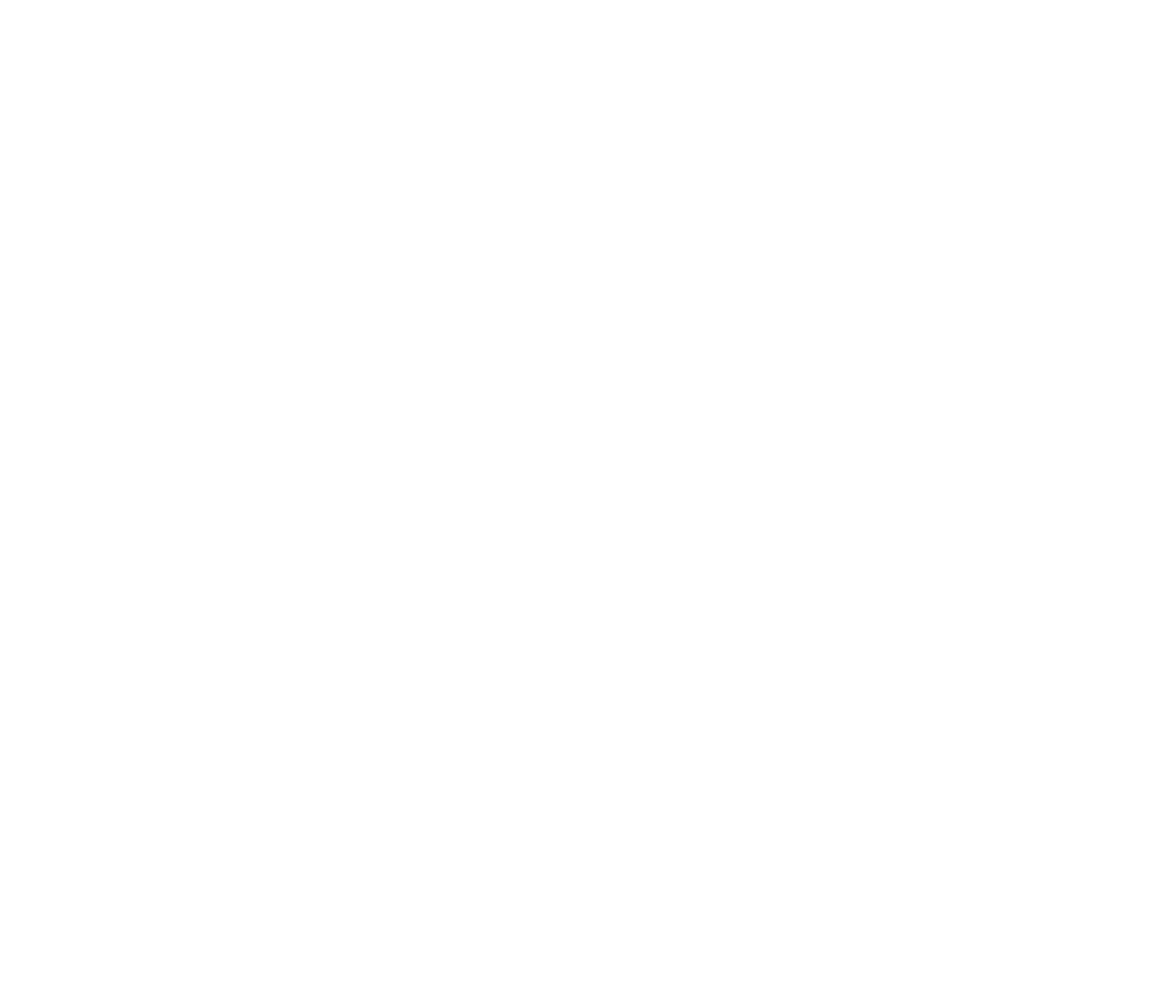
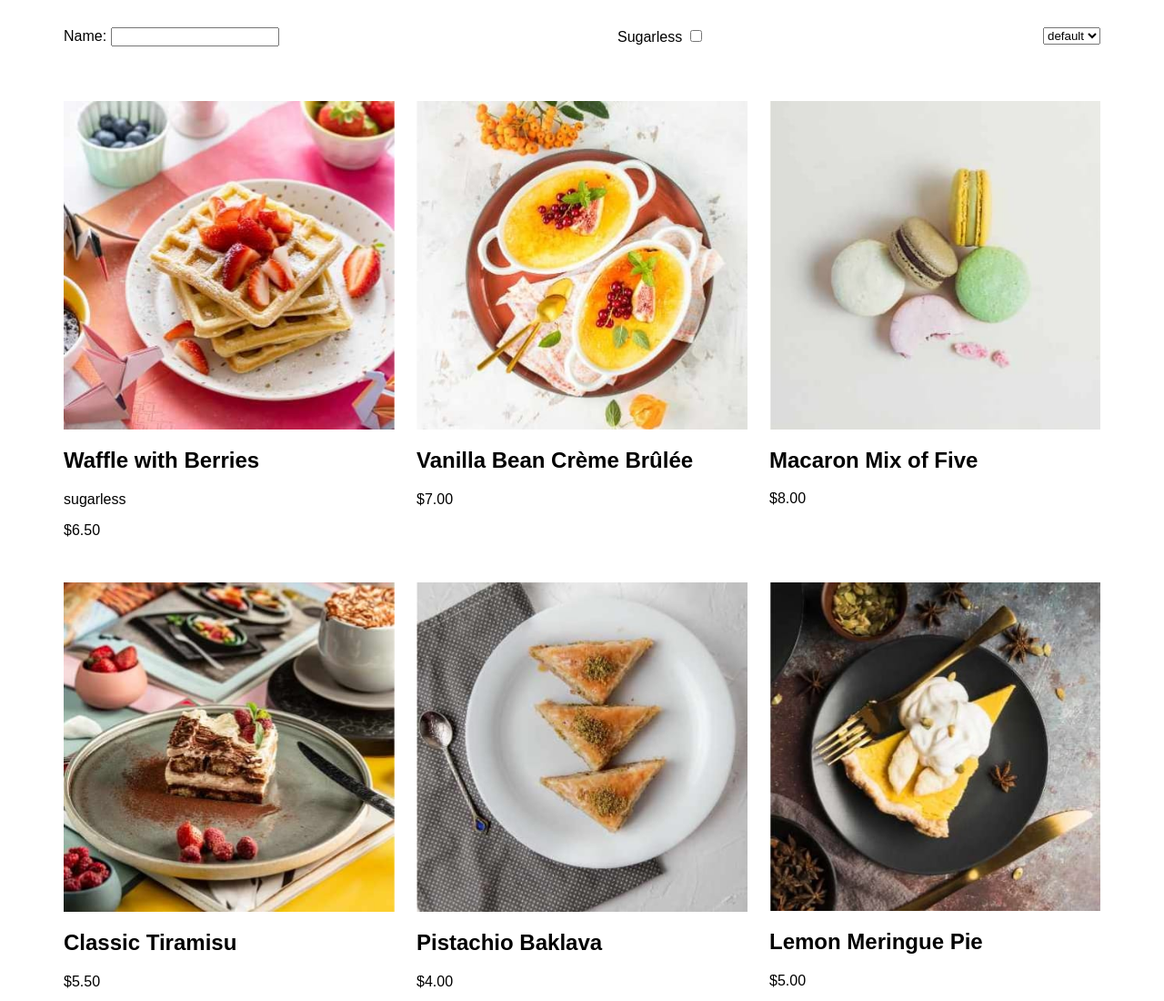
Before and after one commit to DiegoMartinezRey/dynamic_filters, a plain HTML site: page index.html in a window 1280 px wide. Shown: the top 1100 px of the page at 91% size. Before the commit the page ends 800 px from the top, so only its background shows below. Drawn offline with Linux system fonts and the light colour scheme.

Commit message:
done functions

```diff
--- a/css/styles.css
+++ b/css/styles.css
@@ -22,3 +22,21 @@ body {
   margin: 0;
   font-family: sans-serif;
 }
+
+.filter-container {
+  padding: 30px 70px;
+  display: flex;
+  justify-content: space-between;
+}
+
+.container {
+  padding: 30px 70px;
+}
+
+.container-all-products {
+  display: grid;
+  grid-template-columns: repeat(3, 1fr);
+  grid-template-rows: repeat(3, 1fr);
+  grid-column-gap: 24px;
+  grid-row-gap: 32px;
+}
--- a/index.html
+++ b/index.html
@@ -7,6 +7,26 @@
     <title>Document</title>
   </head>
   <body>
+    <header class="filter-container">
+      <div>
+        <label for="">Name:</label>
+        <input id="filter" type="text" />
+      </div>
+      <div>
+        <label for="sugarless-filter">Sugarless</label>
+        <input id="sugarless-filter" type="checkbox" />
+      </div>
+      <div>
+        <select name="" id="order-option">
+          <option value="default">default</option>
+          <option value="name">Name</option>
+          <option value="price">Price</option>
+        </select>
+      </div>
+    </header>
+    <main class="container">
+      <ul id="list-items" class="container-all-products"></ul>
+    </main>
     <script src="/js/scripts.js"></script>
   </body>
 </html>
--- a/js/scripts.js
+++ b/js/scripts.js
@@ -0,0 +1,171 @@
+const listItemsElement = document.getElementById("list-items");
+
+const filterElement = document.getElementById("filter");
+const sugarlessFilterElement = document.getElementById("sugarless-filter");
+const orderOptionElement = document.getElementById("order-option");
+
+const products = [
+  {
+    id: "id-waffle",
+    name: "Waffle with Berries",
+    price: 6.5,
+    quantity: 0,
+    img: "/assets/images/image-waffle.jpg",
+    sugarless: true,
+  },
+  {
+    id: "id-creme",
+    name: "Vanilla Bean Crème Brûlée",
+    price: 7.0,
+    quantity: 0,
+    img: "/assets/images/image-creme-brulee.jpg",
+    sugarless: false,
+  },
+  {
+    id: "id-macaron",
+    name: "Macaron Mix of Five",
+    price: 8.0,
+    quantity: 0,
+    img: "/assets/images/image-macaron.jpg",
+    sugarless: false,
+  },
+  {
+    id: "id-tiramisu",
+    name: "Classic Tiramisu",
+    price: 5.5,
+    quantity: 0,
+    img: "/assets/images/image-tiramisu.jpg",
+    sugarless: false,
+  },
+  {
+    id: "id-baklava",
+    name: "Pistachio Baklava",
+    price: 4.0,
+    quantity: 0,
+    img: "/assets/images/image-baklava.jpg",
+    sugarless: false,
+  },
+  {
+    id: "id-pie",
+    name: "Lemon Meringue Pie",
+    price: 5,
+    quantity: 0,
+    img: "/assets/images/image-meringue.jpg",
+    sugarless: false,
+  },
+  {
+    id: "id-cake",
+    name: "Red Velvet Cake",
+    price: 4.5,
+    quantity: 0,
+    img: "/assets/images/image-cake.jpg",
+    sugarless: false,
+  },
+  {
+    id: "id-brownie",
+    name: "Salted Caramel Brownie",
+    price: 5.5,
+    quantity: 0,
+    img: "/assets/images/image-brownie.jpg",
+    sugarless: false,
+  },
+  {
+    id: "id-cotta",
+    name: "Vanilla Panna Cotta",
+    price: 6.5,
+    quantity: 0,
+    img: "/assets/images/image-panna-cotta.jpg",
+    sugarless: false,
+  },
+];
+
+const createItems = (products) => {
+  const fragment = document.createDocumentFragment();
+  products.forEach((product) => {
+    const newItem = document.createElement("li");
+    newItem.classList.add("item");
+
+    const imgElement = document.createElement("img");
+    imgElement.src = product.img;
+    imgElement.alt = product.name;
+
+    const textDiv = document.createElement("div");
+    textDiv.classList.add("text-product");
+
+    const nameElement = document.createElement("h2");
+    nameElement.textContent = product.name;
+
+    const sugarlessElement = document.createElement("p");
+    sugarlessElement.textContent = product.sugarless ? "sugarless" : "";
+
+    const priceElement = document.createElement("p");
+    priceElement.textContent = `$${product.price.toFixed(2)}`;
+
+    textDiv.appendChild(nameElement);
+    textDiv.appendChild(sugarlessElement);
+    newItem.appendChild(imgElement);
+    newItem.appendChild(textDiv);
+    newItem.appendChild(priceElement);
+
+    listItemsElement.textContent = "";
+
+    fragment.appendChild(newItem);
+  });
+
+  listItemsElement.append(fragment);
+};
+
+createItems(products);
+
+const getFilterItems = (e) => {
+  const nameFilter = e.target.value.toLowerCase();
+  const filteredProducts = products.filter((product) =>
+    product.name.toLowerCase().includes(nameFilter)
+  );
+
+  sugarlessFilterElement.checked = false;
+  orderOptionElement.value = "default";
+  createItems(filteredProducts);
+};
+
+const sugarlessFilter = (e) => {
+  const sugarFilter = e.target.checked;
+  const filteredProducts = products.filter((product) => {
+    if (sugarFilter) {
+      return product.sugarless === true;
+    }
+    return product;
+  });
+
+  filterElement.value = "";
+  orderOptionElement.value = "default";
+  createItems(filteredProducts);
+};
+
+const orderProducts = (e) => {
+  const option = e.target.value;
+  let orderItems = [...products];
+  if (option === "name" || option === "price") {
+    orderItems = orderItems.sort((a, b) => {
+      if (option === "name") {
+        if (a.name < b.name) {
+          return -1;
+        }
+        if (a.name > b.name) {
+          return 1;
+        }
+        return 0;
+      } else {
+        return a[option] - b[option];
+      }
+    });
+  }
+
+  filterElement.value = "";
+  sugarlessFilterElement.checked = false;
+  createItems(orderItems);
+};
+
+filterElement.addEventListener("input", getFilterItems);
+sugarlessFilterElement.addEventListener("change", sugarlessFilter);
+orderOptionElement.addEventListener("change", orderProducts);
```
Also changed, not shown: assets/images/image-baklava.jpg (added), assets/images/image-brownie.jpg (added), assets/images/image-cake.jpg (added), assets/images/image-creme-brulee.jpg (added), assets/images/image-macaron.jpg (added), assets/images/image-meringue.jpg (added), assets/images/image-panna-cotta.jpg (added), assets/images/image-tiramisu.jpg (added), assets/images/image-waffle.jpg (added).
